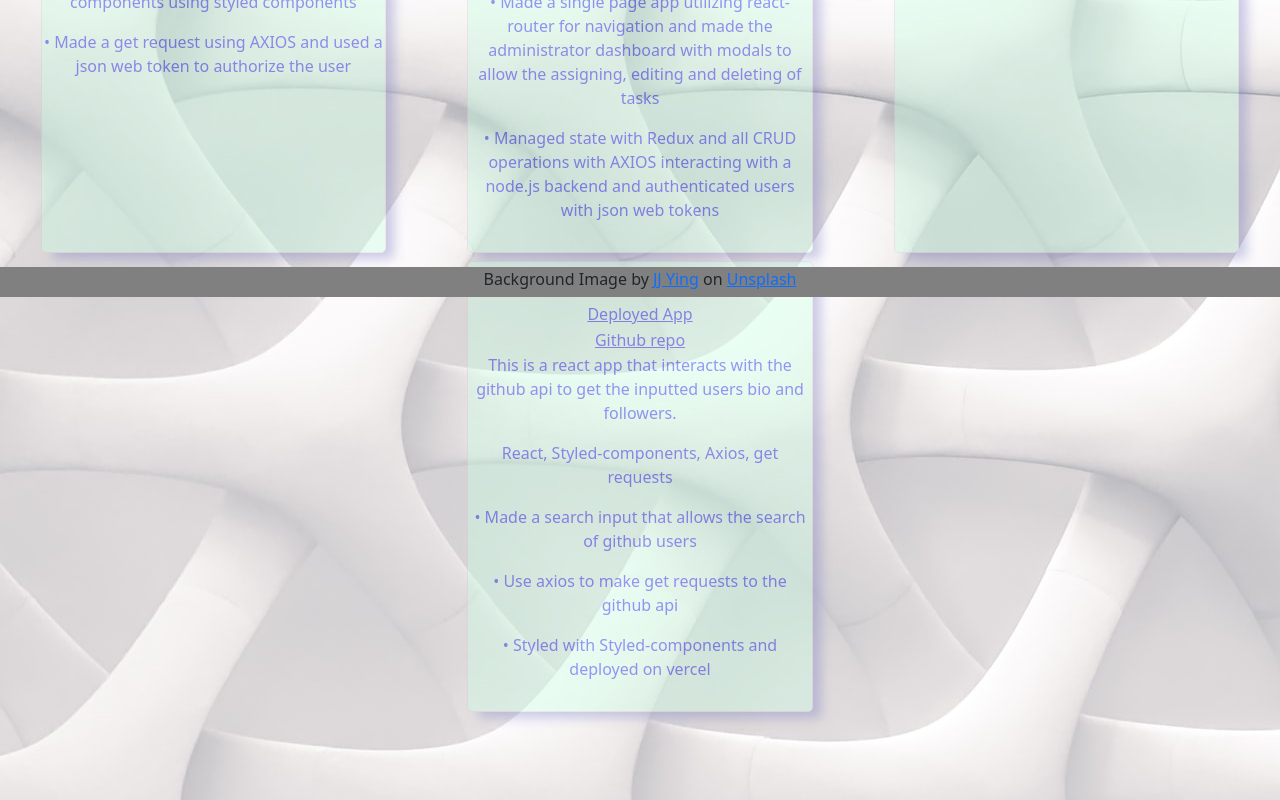
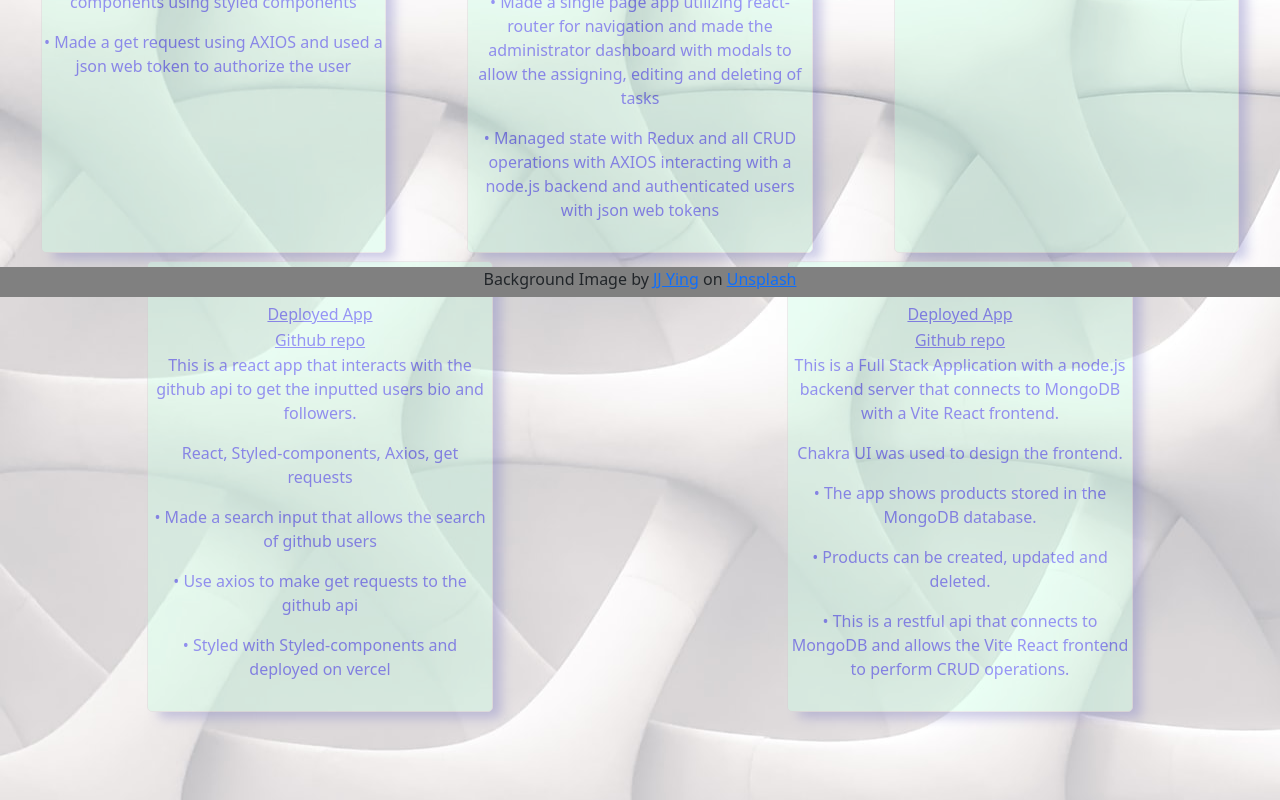
Before and after one commit to Chris-Forrest/cdf_portfolio, a React (Create React App) app in the folder myportfolio/: page /projects in a window 1280 px wide. Shown: the part 503-1303 px from the top of the page. Built offline with nearby package versions, Linux system fonts and the light colour scheme; a web font is replaced by a local one.

Commit message:
adding a project
added a new project to projects section

```diff
--- a/myportfolio/src/components/projectsSection.js
+++ b/myportfolio/src/components/projectsSection.js
@@ -108,6 +108,29 @@ const ProjectSection = () => {
                 </p>
                 </StyledVerticalBox>
             </StyledProjectCard>
+
+            <StyledProjectCard>
+                <StyledVerticalBox>
+                <h4>Virtual store</h4>
+                <StyledLink onClick={() => popupWindow("https://mern-stack-project-37om.onrender.com/", )}>Deployed App</StyledLink>
+                <StyledLink onClick={() => popupWindow("https://github.com/Chris-Forrest/MERN-stack-project")}>Github repo</StyledLink>
+                <p>
+                    This is a Full Stack Application with a node.js backend server that connects to MongoDB with a Vite React frontend.
+                </p>
+                <p>
+                    Chakra UI was used to design the frontend.
+                </p>
+                <p>
+                    • The app shows products stored in the MongoDB database.
+                </p>
+                <p>
+                    • Products can be created, updated and deleted.
+                </p>
+                <p>
+                    • This is a restful api that connects to MongoDB and allows the Vite React frontend to perform CRUD operations.
+                </p>
+                </StyledVerticalBox>
+            </StyledProjectCard>
             </StyledComponent>
         </div>
     )
```
Also changed, not shown: 2 other files (tests, documents, lock files or other folders).
